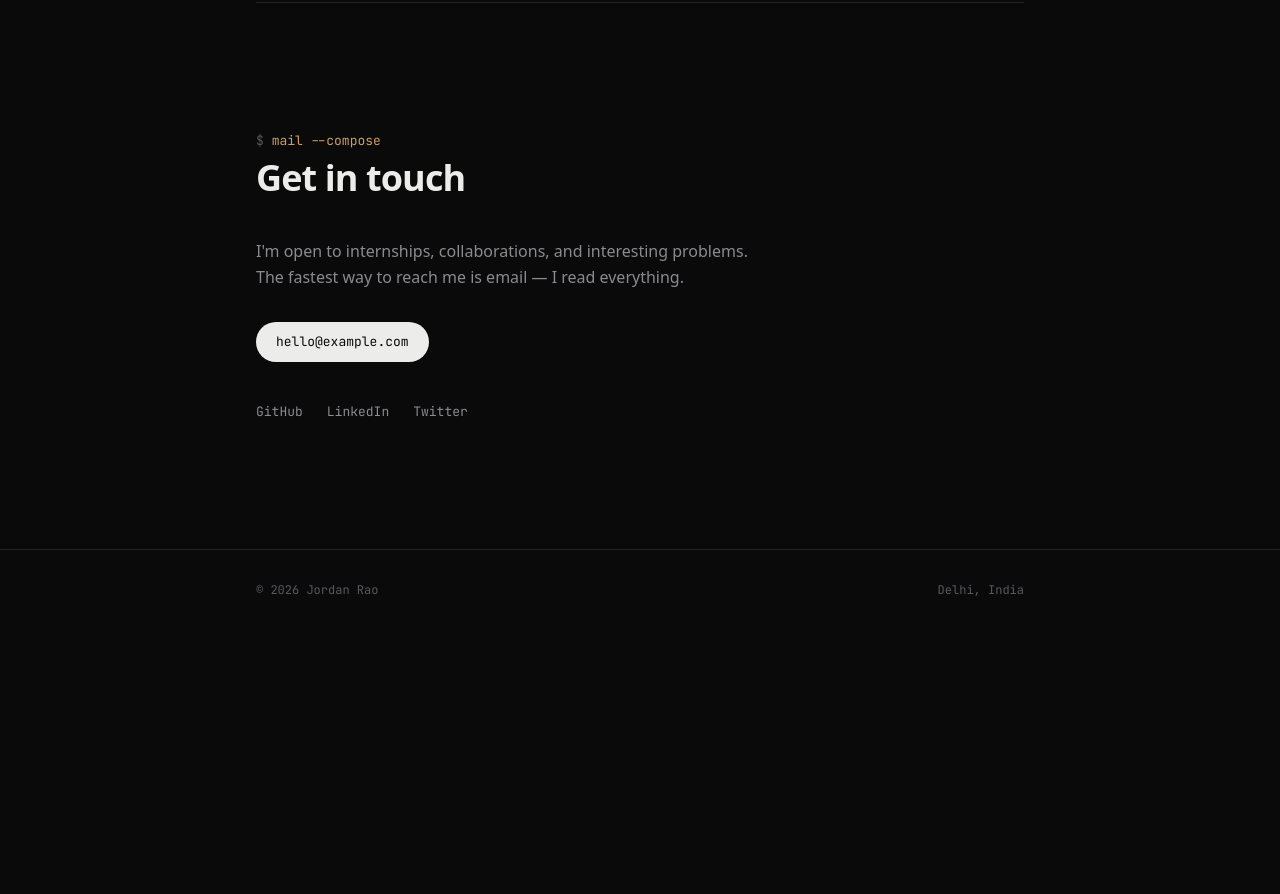
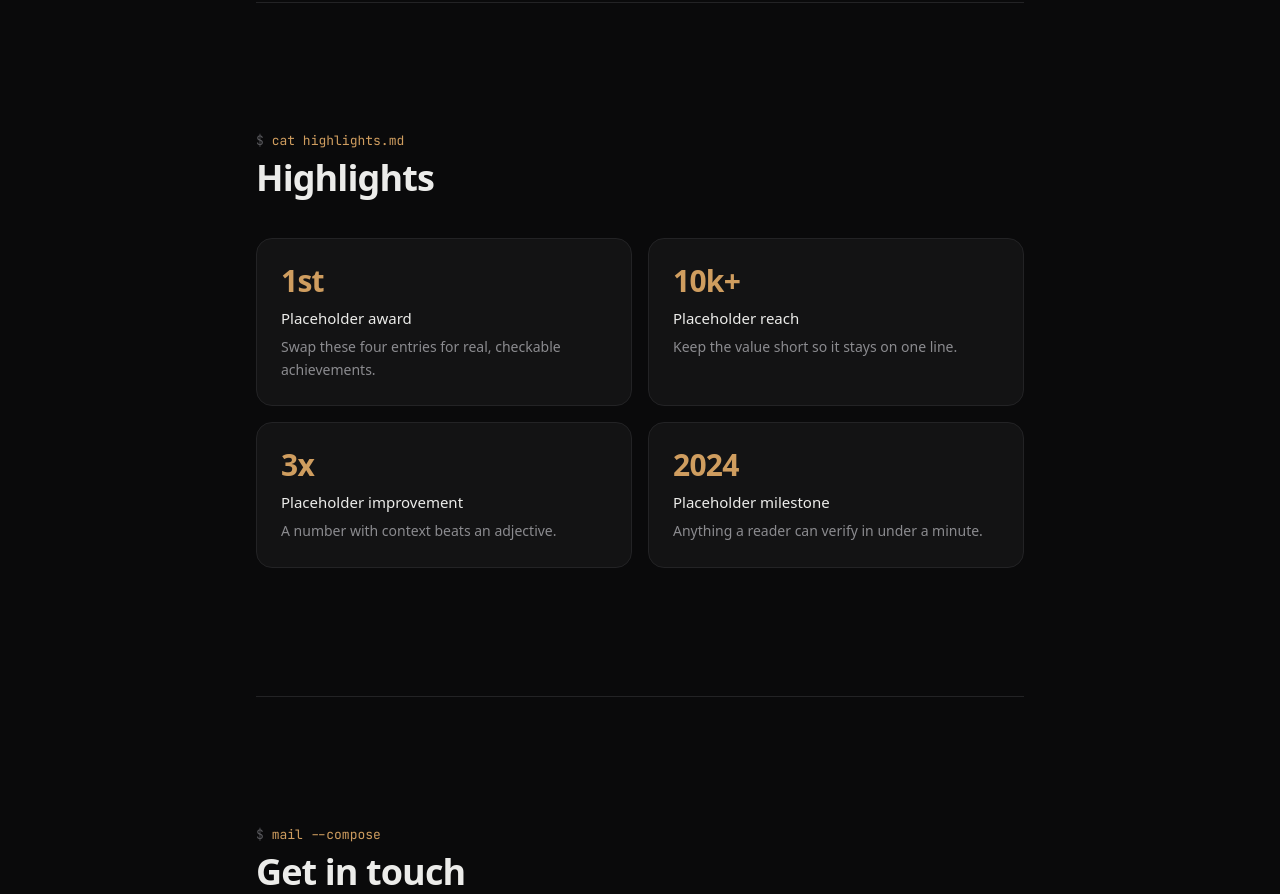
Before and after one commit to vaibhavdabas16/portfolio, a Next.js app: page / in a window 1280 px wide. Shown: the part 3920-4814 px from the top of the page. Before the commit the page ends 4550 px from the top, so only its background shows below. Built offline with nearby package versions, Linux system fonts and the light colour scheme.

Commit message:
feat: highlights section for achievements and metrics

```diff
--- a/src/app/page.tsx
+++ b/src/app/page.tsx
@@ -4,6 +4,7 @@ import About from "@/components/About";
 import Projects from "@/components/Projects";
 import Experience from "@/components/Experience";
 import Skills from "@/components/Skills";
+import Highlights from "@/components/Highlights";
 import Contact from "@/components/Contact";
 import Footer from "@/components/Footer";
 
@@ -22,6 +23,8 @@ export default function Home() {
         <div className="mx-auto max-w-3xl border-t border-border" />
         <Skills />
         <div className="mx-auto max-w-3xl border-t border-border" />
+        <Highlights />
+        <div className="mx-auto max-w-3xl border-t border-border" />
         <Contact />
       </main>
       <Footer />
--- /dev/null
+++ b/src/components/Highlights.tsx
@@ -0,0 +1,31 @@
+import { highlights } from "@/data/portfolio";
+import SectionLabel from "./SectionLabel";
+
+export default function Highlights() {
+  return (
+    <section id="highlights" className="px-6 sm:px-8 py-28 sm:py-32">
+      <div className="mx-auto w-full max-w-3xl">
+        <SectionLabel command="cat highlights.md" title="Highlights" />
+
+        <ul className="grid gap-4 sm:grid-cols-2">
+          {highlights.map((item) => (
+            <li
+              key={item.label}
+              className="rounded-2xl border border-border bg-bg-elevated p-6"
+            >
+              <p className="font-[family-name:var(--font-display)] text-3xl font-semibold tracking-tight text-accent">
+                {item.value}
+              </p>
+              <p className="mt-2 text-[15px] font-medium text-text-primary">
+                {item.label}
+              </p>
+              <p className="mt-1.5 text-sm leading-relaxed text-text-secondary">
+                {item.note}
+              </p>
+            </li>
+          ))}
+        </ul>
+      </div>
+    </section>
+  );
+}
--- a/src/data/portfolio.ts
+++ b/src/data/portfolio.ts
@@ -137,3 +137,28 @@ export const skills: SkillGroup[] = [
   { label: "web", items: ["Next.js", "React", "PostgreSQL"] },
   { label: "tooling", items: ["Git", "Docker", "Figma"] },
 ];
+
+export type Highlight = { value: string; label: string; note: string };
+
+export const highlights: Highlight[] = [
+  {
+    value: "1st",
+    label: "Placeholder award",
+    note: "Swap these four entries for real, checkable achievements.",
+  },
+  {
+    value: "10k+",
+    label: "Placeholder reach",
+    note: "Keep the value short so it stays on one line.",
+  },
+  {
+    value: "3x",
+    label: "Placeholder improvement",
+    note: "A number with context beats an adjective.",
+  },
+  {
+    value: "2024",
+    label: "Placeholder milestone",
+    note: "Anything a reader can verify in under a minute.",
+  },
+];
```
